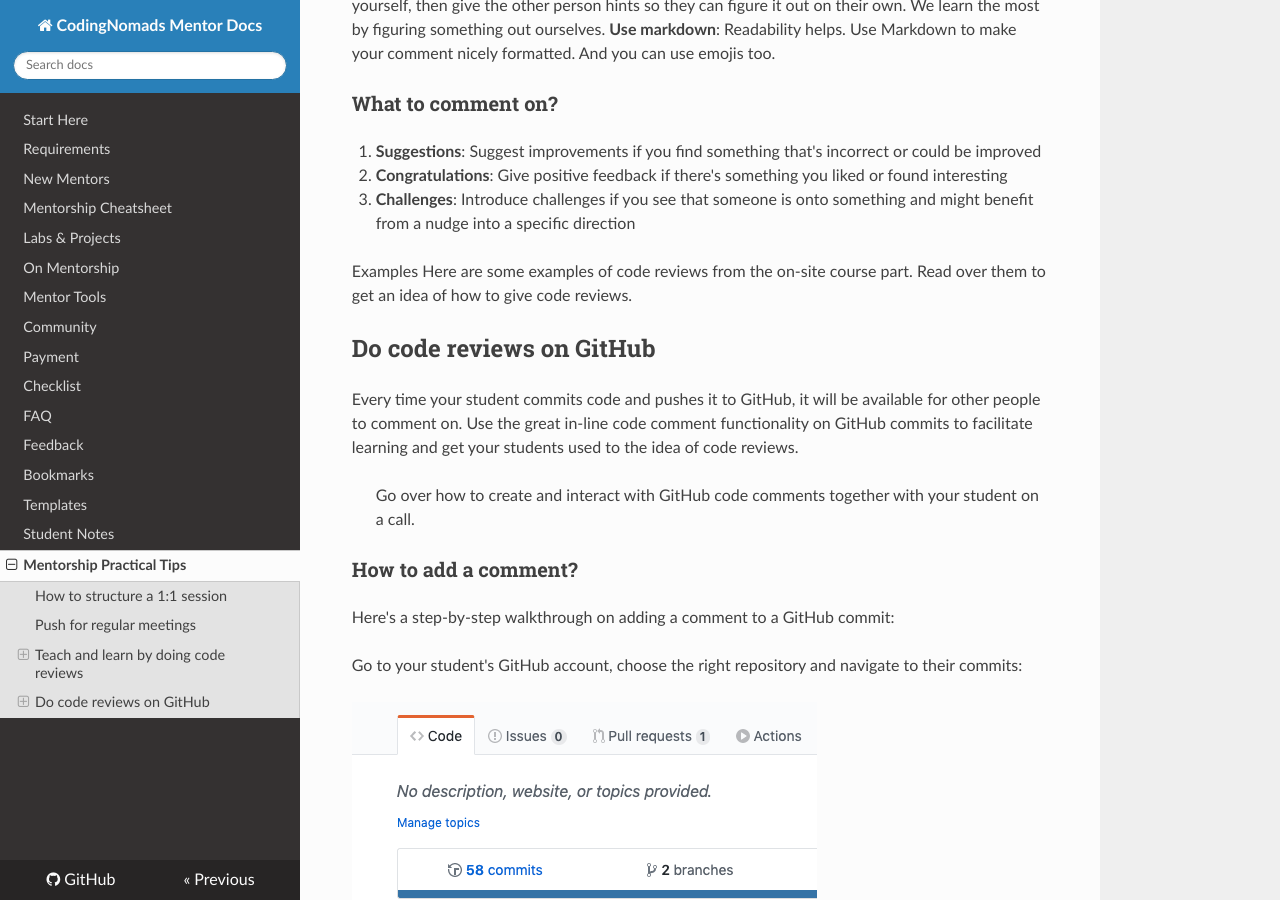
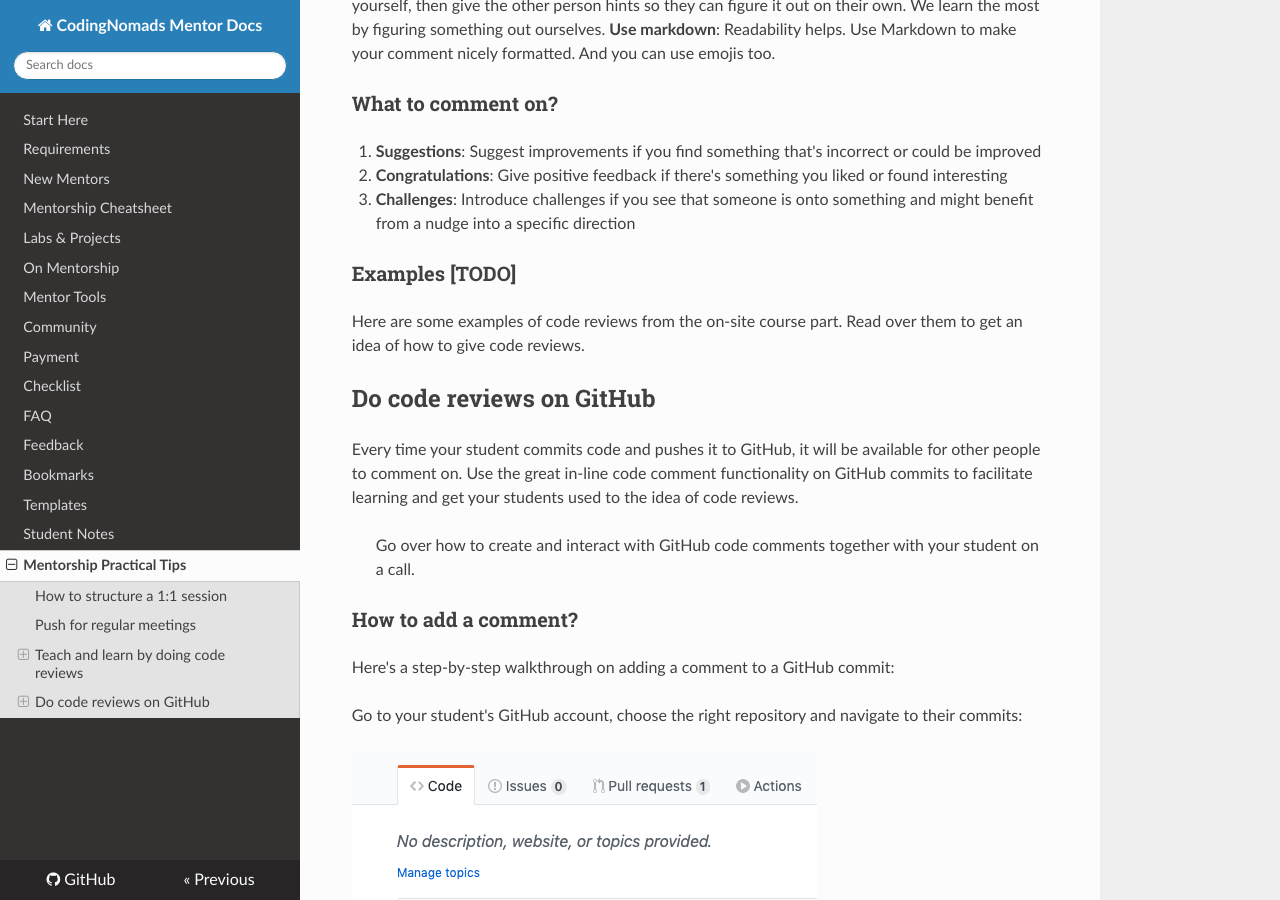
Before and after one commit to CodingNomads/mentor-docs, an MkDocs documentation site: the page built from docs/14_tips.md, in a window 1280 px wide and 900 px high, scrolled down 1080 px. Built offline with MkDocs 1.6.1, drawn with Linux system fonts in a browser that asks for light colours; nearby versions of some CDN libraries.

Commit message:
Add TODO

```diff
--- a/docs/14_tips.md
+++ b/docs/14_tips.md
@@ -39,9 +39,9 @@
 2. **Congratulations**: Give positive feedback if there's something you liked or found interesting
 3. **Challenges**: Introduce challenges if you see that someone is onto something and might benefit from a nudge into a specific direction
 
-Examples
+### Examples [TODO]
+
 Here are some examples of code reviews from the on-site course part. Read over them to get an idea of how to give code reviews.
-
 
 
 ## Do code reviews on GitHub
```
